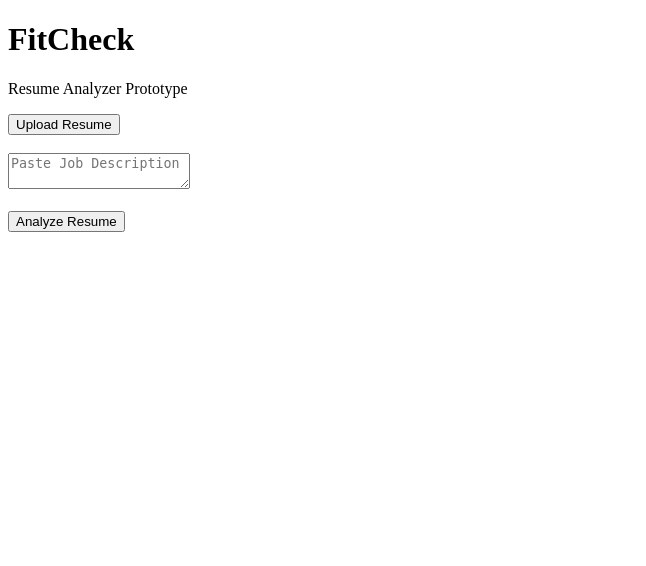
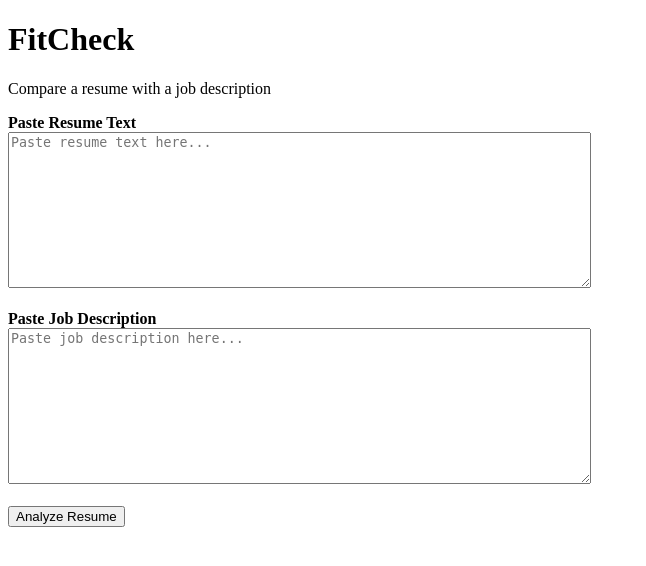
Before and after one commit to jesusbenitez08/fitcheck, a Flask app: page / in a window 1280 px wide. Shown: the top 566 px of the page, without its empty margins (0-646 px from the left). Run offline with Flask 3, Linux system fonts and the light colour scheme.

Commit message:
Build basic resume matching feature with cleaned keyword analysis

```diff
--- a/app.py
+++ b/app.py
@@ -1,10 +1,54 @@
-from flask import Flask, render_template
+from flask import Flask, render_template, request
+import re
 
 app = Flask(__name__)
+
+STOP_WORDS = {
+    "a", "an", "and", "are", "as", "at", "be", "by", "for", "from",
+    "in", "is", "it", "of", "on", "or", "that", "the", "to", "we",
+    "with", "you", "your", "our", "will", "this", "they", "their",
+    "someone", "looking"
+}
+
+def clean_text(text: str):
+    words = re.findall(r"\b[a-zA-Z]+\b", text.lower())
+    return {word for word in words if word not in STOP_WORDS and len(word) > 2}
+
+def analyze_match(resume_text: str, job_text: str):
+    resume_words = clean_text(resume_text)
+    job_words = clean_text(job_text)
+
+    common_words = resume_words.intersection(job_words)
+    missing_words = job_words.difference(resume_words)
+
+    if len(job_words) == 0:
+        match_score = 0
+    else:
+        match_score = int((len(common_words) / len(job_words)) * 100)
+
+    return {
+        "match_score": match_score,
+        "matched_skills": sorted(list(common_words))[:10],
+        "missing_skills": sorted(list(missing_words))[:10]
+    }
 
 @app.route('/')
 def home():
     return render_template('index.html')
 
+@app.route('/analyze', methods=['POST'])
+def analyze():
+    resume_text = request.form.get('resume_text', '')
+    job_text = request.form.get('job_text', '')
+
+    results = analyze_match(resume_text, job_text)
+
+    return render_template(
+        'results.html',
+        match_score=results["match_score"],
+        matched_skills=results["matched_skills"],
+        missing_skills=results["missing_skills"]
+    )
+
 if __name__ == '__main__':
     app.run(debug=True)
--- a/templates/index.html
+++ b/templates/index.html
@@ -1,18 +1,30 @@
 <!DOCTYPE html>
-<html>
+<html lang="en">
 <head>
+    <meta charset="UTF-8">
+    <meta name="viewport" content="width=device-width, initial-scale=1.0">
     <title>FitCheck</title>
 </head>
 <body>
     <h1>FitCheck</h1>
-    <p>Resume Analyzer Prototype</p>
+    <p>Compare a resume with a job description</p>
 
-    <button>Upload Resume</button>
-    <br><br>
+    <form action="/analyze" method="POST">
+        <div>
+            <label for="resume_text"><strong>Paste Resume Text</strong></label><br>
+            <textarea id="resume_text" name="resume_text" rows="10" cols="70" placeholder="Paste resume text here..." required></textarea>
+        </div>
 
-    <textarea placeholder="Paste Job Description"></textarea>
-    <br><br>
+        <br>
 
-    <button>Analyze Resume</button>
+        <div>
+            <label for="job_text"><strong>Paste Job Description</strong></label><br>
+            <textarea id="job_text" name="job_text" rows="10" cols="70" placeholder="Paste job description here..." required></textarea>
+        </div>
+
+        <br>
+
+        <button type="submit">Analyze Resume</button>
+    </form>
 </body>
 </html>
```
Also changed, not shown: templates/results.html (added, +38 -0 lines).
